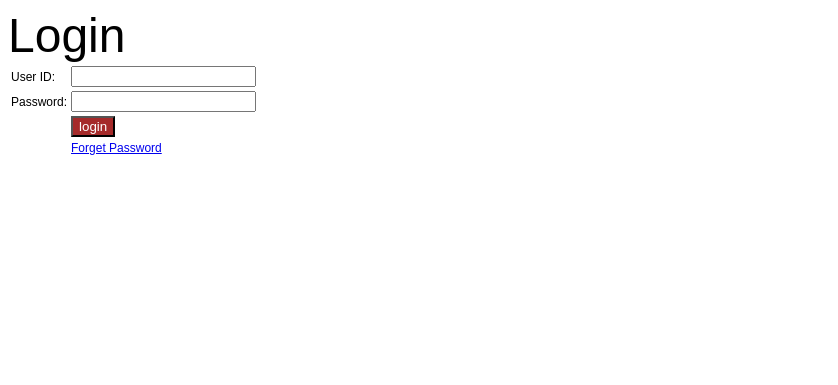
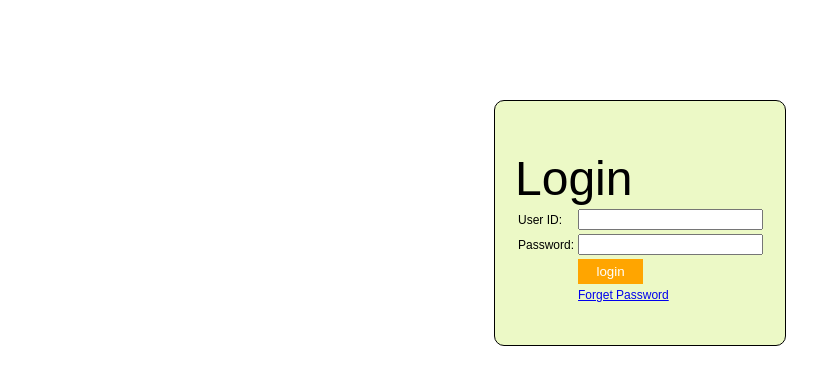
Before and after one commit to zvcv/pjjwp2022, a PHP site: page /uiuxcss.php in a window 1280 px wide. Shown: the top 385 px of the page, without its empty margins (0-838 px from the left). Run offline with PHP 8.4, Linux system fonts and the light colour scheme.

Commit message:
edit login box, make it center

```diff
--- a/library/common.css
+++ b/library/common.css
@@ -8,6 +8,20 @@ body {
 }
 
 .loginbtn {
-    background-color: brown;
+    background-color: orange;
     color: white;
+    border: none;
+    cursor: pointer;
+    width: 65px;
+    height: 25px;
 }
+
+.loginbox {
+    background-color: rgb(236, 249, 198);
+    width: 250px;
+    border: solid 1px black;
+    border-radius: 10px;
+
+    padding: 50px 20px 40px 20px;
+    margin: 100px auto;
+}
--- a/uiuxcss.php
+++ b/uiuxcss.php
@@ -6,6 +6,7 @@
 </head>
 <body>
 
+    <div class="loginbox">
         <div class="logintitle">
             Login
         </div>
@@ -30,6 +31,7 @@
                 </tr>
             </table>
         </div>
+    </div>
 
 </body>
 </html>
```
Lines whose indentation alone changed are shown as unchanged.
